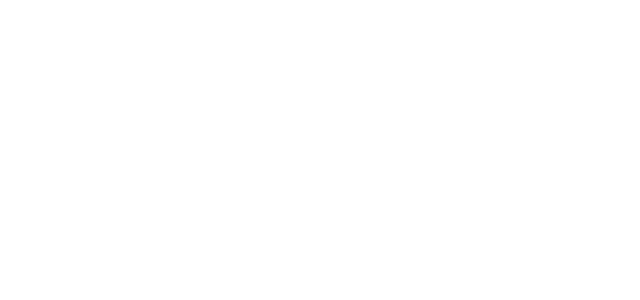
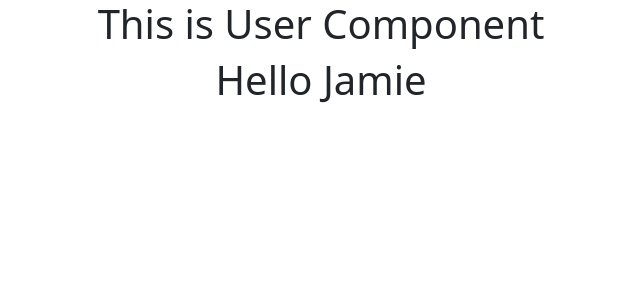
Before and after one commit to prudv13/react-design-patterns, a React (Vite) app: page / in a window 1280 px wide. Shown: the top 300 px of the page, without its empty margins (319-959 px from the left). Built offline with nearby package versions, Linux system fonts and the light colour scheme.

Commit message:
higher order components

```diff
--- a/src/App.jsx
+++ b/src/App.jsx
@@ -5,6 +5,7 @@
 import UncontrolledModal from './design/02-Controlled-Uncontrolled/UncontrolledModal';
 import ControlledModal from './design/02-Controlled-Uncontrolled/ControlledModal';
 import Modals from './design/02-Controlled-Uncontrolled/Modals';
+import AuthChecked from './design/03-Higher-Order-Component/Hoc';
 
 const App = () => {
 
@@ -19,6 +20,8 @@
         </UncontrolledModal> */}
 
       {/* <Modals /> */}
+
+      <AuthChecked username='Jamie' />
     </center>
   )
 }
--- /dev/null
+++ b/src/design/03-Higher-Order-Component/Hoc.jsx
@@ -0,0 +1,30 @@
+import React from 'react'
+
+function User(props){
+    return <div>
+        <h1>This is User Component</h1>
+        <h1>Hello {props.username}</h1>
+    </div>
+}
+
+function Login(){
+    return <h1>This is Login Component</h1>
+}
+
+const AuthCheck = (Component) => {
+    let authenticated = true;
+
+    // wrapped component
+    return (props) => {
+        if(authenticated) {
+            return <Component username={props.username} />
+        }
+        else {
+            return <Login />
+        }
+    }
+}
+
+const AuthChecked = AuthCheck(User)
+
+export default AuthChecked;
```
